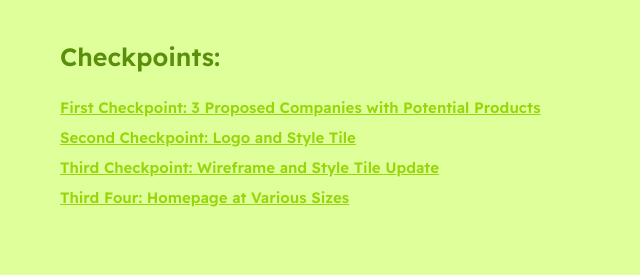
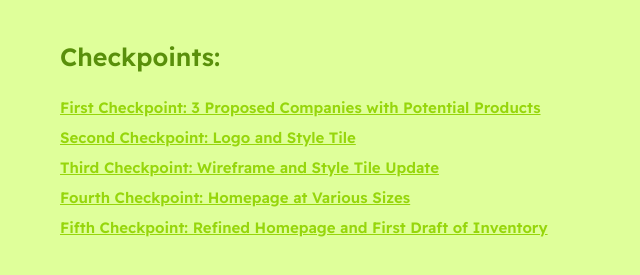
Before and after one commit to akasekamp/web22, a plain HTML site: page p2/index.html in a window 1280 px wide. Shown: the part 219-494 px from the top of the page, without its empty margins (335-975 px from the left). Drawn offline with Linux system fonts and the light colour scheme.

Commit message:
checkpoint

```diff
--- a/p2/index.html
+++ b/p2/index.html
@@ -27,7 +27,8 @@
             <li><a href="3companies/index.html">First Checkpoint: 3 Proposed Companies with Potential Products</a></li>
             <li><a href="https://xd.adobe.com/view/015d21f2-0394-4158-8c35-8f46c68dcb96-540e/">Second Checkpoint: Logo and Style Tile</a></li>
             <li><a href="https://xd.adobe.com/view/fb4f51a0-3cab-4f3a-907b-ce8baee40c5f-ae1c/">Third Checkpoint: Wireframe and Style Tile Update</a></li>
-            <li><a href="https://xd.adobe.com/view/2eed1e3c-59a3-4fda-8df9-c1f8da1025e5-7bbe/">Third Four: Homepage at Various Sizes</a></li>
+            <li><a href="https://xd.adobe.com/view/2eed1e3c-59a3-4fda-8df9-c1f8da1025e5-7bbe/">Fourth Checkpoint: Homepage at Various Sizes</a></li>
+              <li><a href="https://xd.adobe.com/view/f1e53356-89e4-4566-9aa3-4fc024618100-a4b6/">Fifth Checkpoint: Refined Homepage and First Draft of Inventory</a></li>
           </ul>
       </div>
     </main>
```
